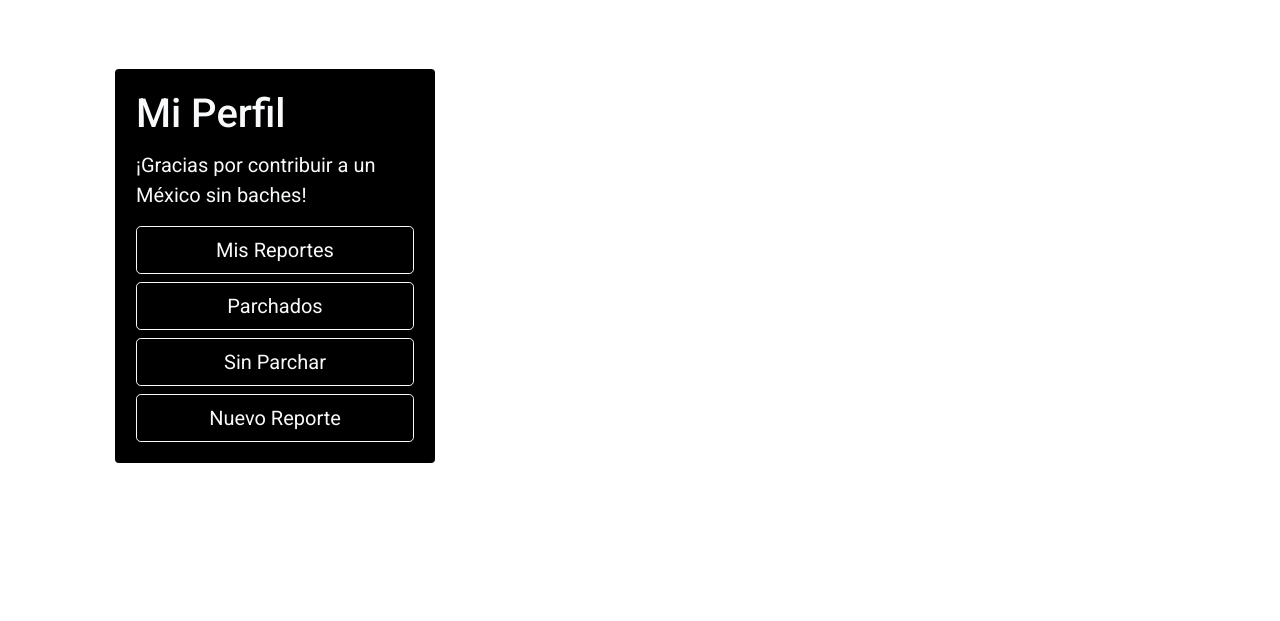
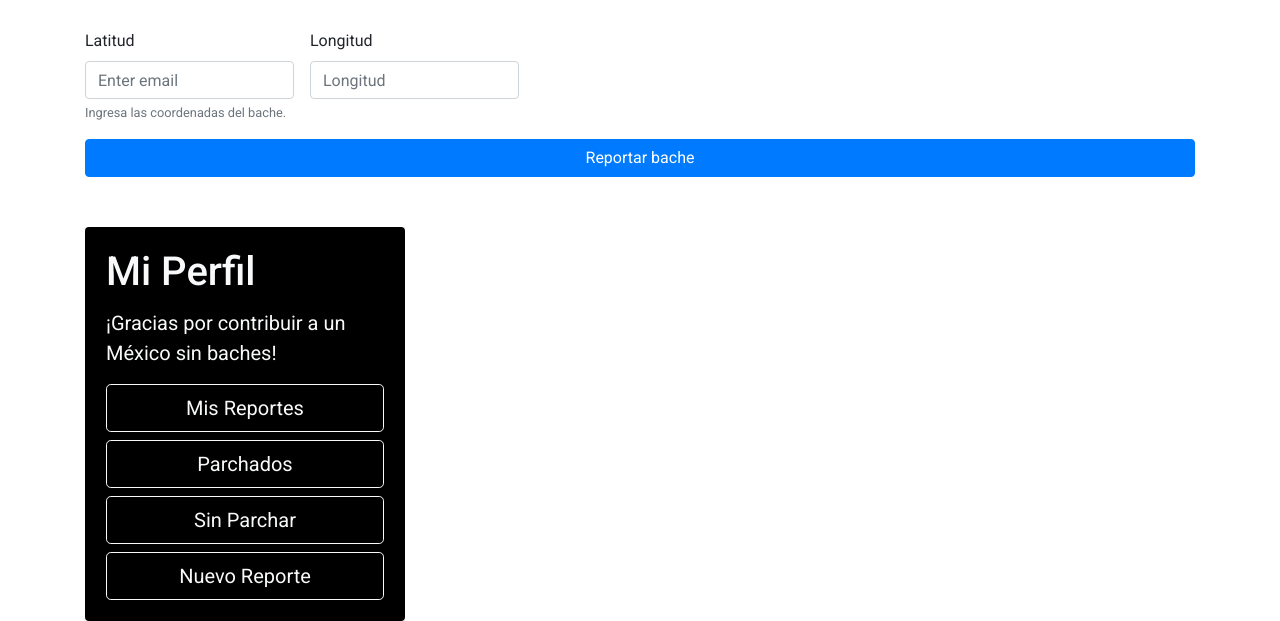
Before and after one commit to MisaelCalvillo/presumeTuBache, a PHP site: page / in a window 1280 px wide. Shown: the part 493-1114 px from the top of the page. Before the commit the page ends 956 px from the top, so only its background shows below. Run offline with PHP 8.4, Linux system fonts and the light colour scheme; some libraries are stand-ins or nearby versions.

Commit message:
Agrega form para reportar bache

```diff
--- a/front/css/estilos.css
+++ b/front/css/estilos.css
@@ -4,7 +4,7 @@
 #map {
   height: 400px;
   width: 80%;
-  margin: 0 auto;
+  margin: 30px auto;
 }
 
 
@@ -18,10 +18,12 @@ body {
 }
  /* Optional: Makes the sample page fill the window. */
 
- .container {
-     margin: 100px;
- }
-
  .tarjeta {
      background-color: black;
  }
+
+.reporte {
+  display: flex;
+  flex-direction: column;
+  margin-bottom: 50px;
+}
--- a/front/index.html
+++ b/front/index.html
@@ -42,6 +42,21 @@
     <!-- fin navbar -->
     <div id="map"></div>
 
+    <div class="container reporte">
+        <form class="d-flex">
+            <div class="form-group mr-3">
+              <label for="latitud">Latitud</label>
+              <input type="email" class="form-control" id="exampleInputEmail1" aria-describedby="emailHelp" placeholder="Enter email">
+              <small id="latitud" class="form-text text-muted">Ingresa las coordenadas del bache.</small>
+            </div>
+            <div class="form-group">
+              <label for="longitud">Longitud</label>
+              <input type="text" class="form-control" id="longitud" placeholder="Longitud">
+            </div>
+        </form>
+        <button type="button" class="btn btn-primary">Reportar bache</button>
+    </div>
+
     <div class="container">
         <div class="card tarjeta" style="width:20rem">
             <div class="card-body">
```
